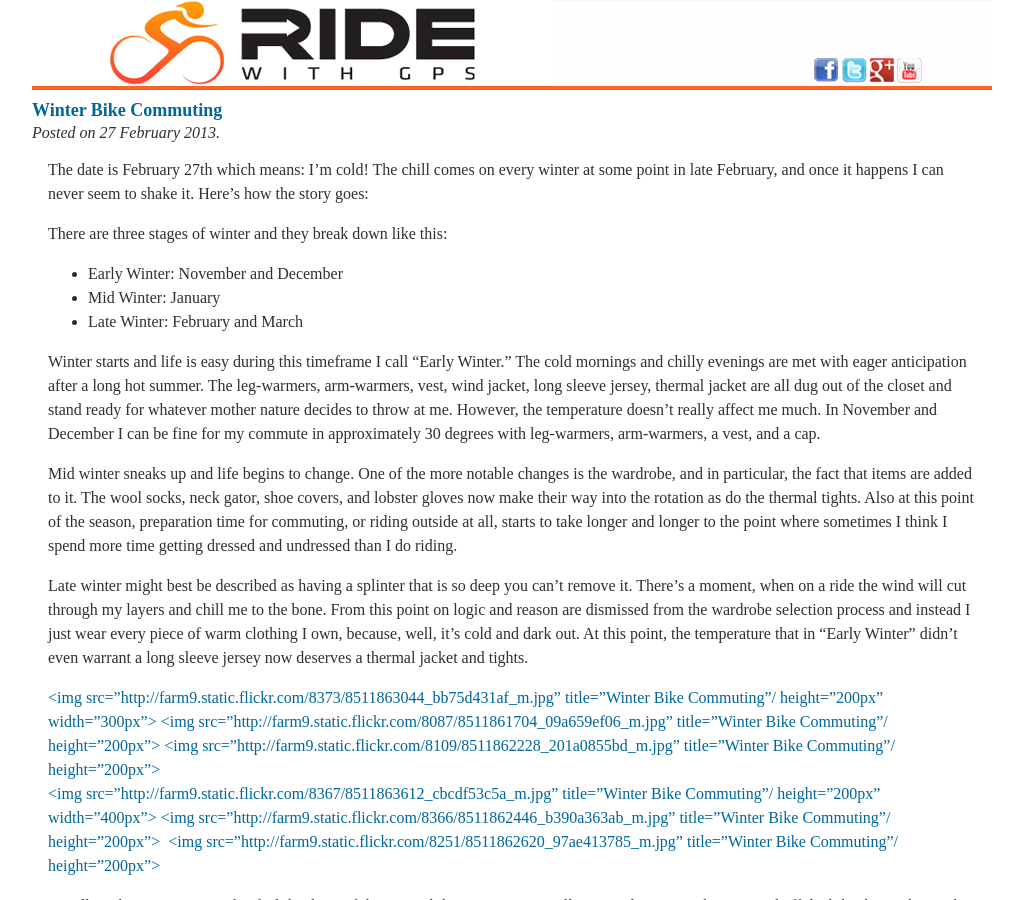
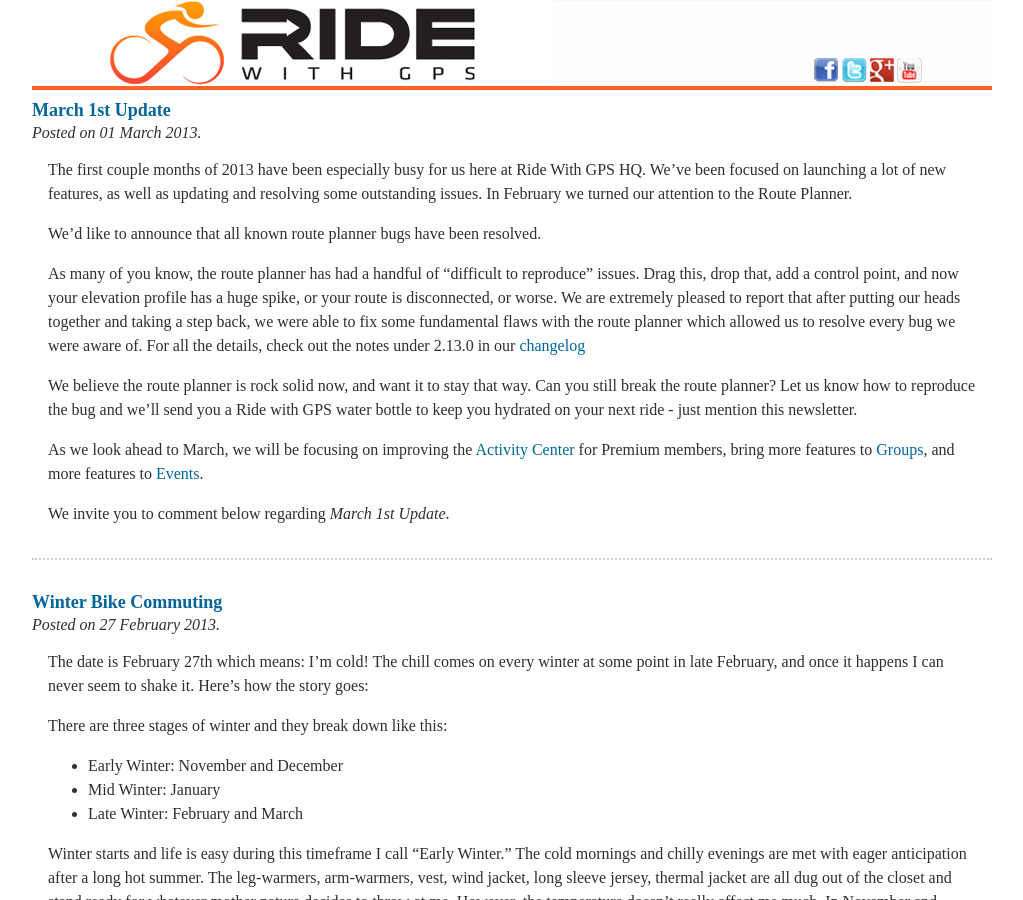
Before and after one commit to kingcu/blog.ridewithgps.com, a Jekyll site: the page built from index.html, in a window 1280 px wide and 900 px high. Shown: the whole window, without its empty margins (128-1151 px from the left). Built offline with Jekyll 4.4.1, drawn with Linux system fonts in a browser that asks for light colours; nearby versions of some CDN libraries; some web fonts are replaced; Markdown is read by kramdown in place of the engine named in the settings; the list of posts is cut into pages by our own code; comment, search, counter and statistics services are not loaded; some of the changed text lies outside the part shown.

Commit message:
site update for newsletter

```diff
--- a/_layouts/default.html
+++ b/_layouts/default.html
@@ -36,7 +36,7 @@
       </div>
 
       <div id="sidebar" class="yui3-u-5-24">
-        <a href="http://ridewithgps.com/?utm_source=Blog&utm_medium=Blog&utm_campaign=NavCTA"><img style="margin-top:20px;" src="/images/cta/go_to_rwgps.png" width="156px" alt="Go To Ride With GPS"></a>
+        <a href="http://ridewithgps.com/?utm_source=Blog&utm_medium=Blog&utm_campaign=BlogNavCTA"><img style="margin-top:20px;" src="/images/cta/go_to_rwgps.png" width="156px" alt="Go To Ride With GPS"></a>
         <a href="http://ridewithgps.com/routes/new?utm_source=Blog&utm_medium=Blog&utm_campaign=BlogStartMapping"><img src="/images/cta/start_mapping.png " width="157px"></a>
         <h3>Quick Links</h3>
         <ul>
--- /dev/null
+++ b/_posts/2013-03-1-Update.markdown
@@ -0,0 +1,15 @@
+---
+layout: post
+title: "March 1st Update"
+---
+The first couple months of 2013 have been especially busy for us here at Ride With GPS HQ. We've been focused on launching a lot of new features, as well as updating and resolving some outstanding issues. In February we turned our attention to the Route Planner.
+
+We'd like to announce that all known route planner bugs have been resolved.
+
+As many of you know, the route planner has had a handful of "difficult to reproduce" issues. Drag this, drop that, add a control point, and now your elevation profile has a huge spike, or your route is disconnected, or worse.  We are extremely pleased to report that after putting our heads together and taking a step back, we were able to fix some fundamental flaws with the route planner which allowed us to resolve every bug we were aware of. For all the details, check out the notes under 2.13.0 in our <a href="http://ridewithgps.com/changelog/?utm_source=BlogPost&utm_medium=BlogPost&utm_campaign=SiteUpdate">changelog</a>
+
+We believe the route planner is rock solid now, and want it to stay that way. Can you still break the route planner? Let us know how to reproduce the bug and we'll send you a Ride with GPS water bottle to keep you hydrated on your next ride - just mention this newsletter.
+
+As we look ahead to March, we will be focusing on improving the <a href="http://ridewithgps.com/activities/?utm_source=BlogPost&utm_medium=BlogPost&utm_campaign=SiteUpdate">Activity Center</a> for Premium members, bring more features to <a href="http://ridewithgps.com/groups/?utm_source=BlogPost&utm_medium=BlogPost&utm_campaign=SiteUpdate">Groups</a>, and more features to <a href="http://ridewithgps.com/events/?utm_source=BlogPost&utm_medium=BlogPost&utm_campaign=SiteUpdate">Events</a>.
+
+We invite you to comment below regarding *{{ page.title }}*.
```
